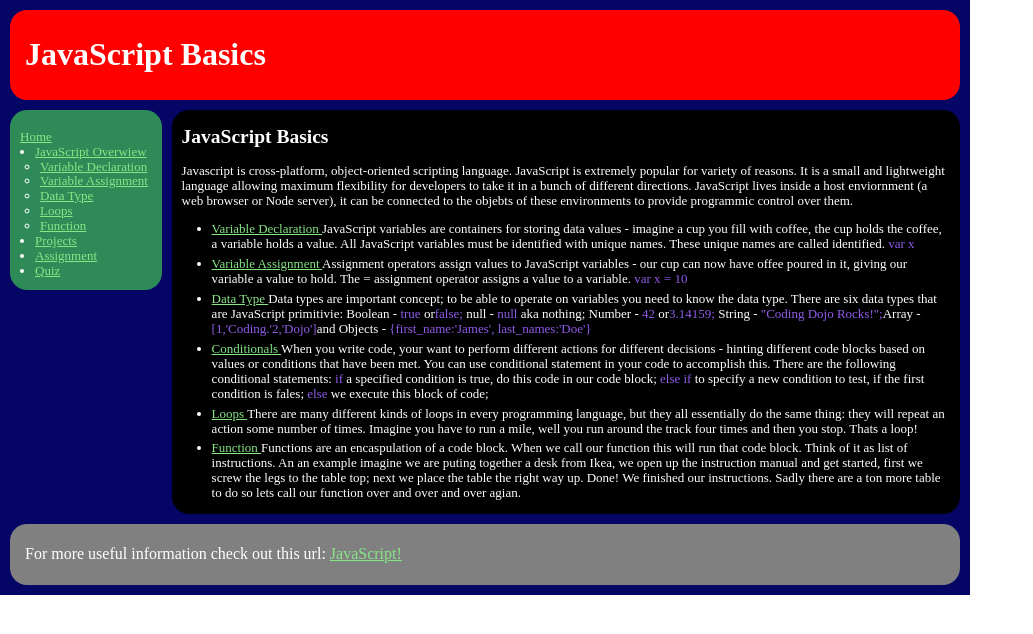
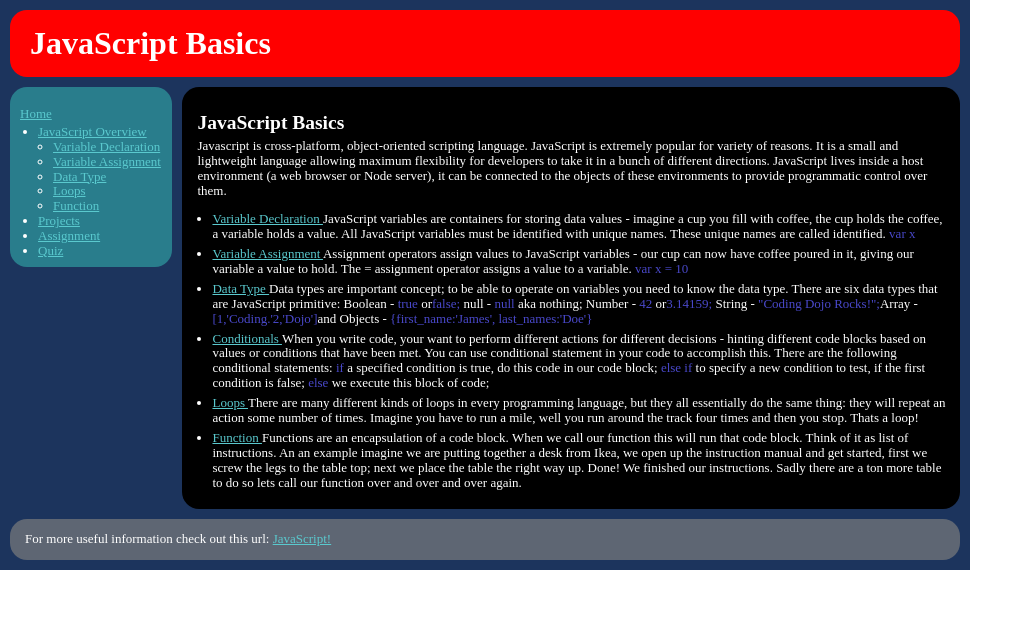
Before and after one commit to higashizono33/Web-Fundamental, a plain HTML site: page CSS/css_javascript_basics/index.html in a window 1280 px wide. Shown: the whole page, without its empty margins (0-1033 px from the left). Drawn offline with Linux system fonts and the light colour scheme.

Commit message:
updated css_javascript_basics

```diff
--- a/CSS/css_javascript_basics/index.html
+++ b/CSS/css_javascript_basics/index.html
@@ -17,7 +17,7 @@
             <div id="nav_list">
                 <a href="#">Home</a>
                 <ul>
-                    <li><a href="#">JavaScript Overwiew</a></li>
+                    <li><a href="#">JavaScript Overview</a></li>
                         <ul class="overview">
                             <li><a href="#">Variable Declaration</a></li>
                             <li><a href="#">Variable Assignment</a></li>
@@ -33,32 +33,45 @@
             <div class="main_container">
                 <h2>JavaScript Basics</h2>
                 <p>
-                    Javascript is cross-platform, object-oriented scripting language. JavaScript is extremely popular for variety of reasons. It is a small and lightweight language allowing maximum flexibility for developers to take it in a bunch of different directions. JavaScript lives inside a host enviornment (a web browser or Node server), it can be connected to the objebts of these environments to provide programmic control over them.
+                    Javascript is cross-platform, object-oriented scripting language. JavaScript is extremely popular for variety of reasons.
+                    It is a small and lightweight language allowing maximum flexibility for developers to take it in a bunch of different directions.
+                    JavaScript lives inside a host environment (a web browser or Node server), it can be connected to the objects of these environments
+                    to provide programmatic control over them.
                 </p>
                 <ul class="description">
                     <li>
                         <a href="#">Variable Declaration </a>
-                        JavaScript variables are containers for storing data values - imagine a cup you fill with coffee, the cup holds the coffee, a variable holds a value. All JavaScript variables must be identified with unique names. These unique names are called identified. <span>var x</span>
+                        JavaScript variables are containers for storing data values - imagine a cup you fill with coffee, the cup holds the coffee,
+                        a variable holds a value. All JavaScript variables must be identified with unique names. These unique names are called identified.
+                        <span>var x</span>
                     </li>
                     <li>
                         <a href="#">Variable Assignment </a>
-                        Assignment operators assign values to JavaScript variables - our cup can now have offee poured in it, giving our variable a value to hold. The = assignment operator assigns a value to a variable. <span>var x = 10</span>
+                        Assignment operators assign values to JavaScript variables - our cup can now have coffee poured in it, giving our variable a value to hold.
+                        The = assignment operator assigns a value to a variable. <span>var x = 10</span>
                     </li>
                     <li>
                         <a href="#">Data Type </a>
-                        Data types are important concept; to be able to operate on variables you need to know the data type. There are six data types that are JavaScript primitivie: Boolean - <span>true </span>or<span>false; </span>null - <span>null</span> aka nothing; Number - <span>42 </span>or<span>3.14159; </span>String - <span>"Coding Dojo Rocks!";</span>Array - <span>[1,'Coding.'2,'Dojo']</span>and Objects - <span>{first_name:'James', last_names:'Doe'}</span>
+                        Data types are important concept; to be able to operate on variables you need to know the data type. There are six data types that are JavaScript
+                        primitive: Boolean - <span>true </span>or<span>false; </span>null - <span>null</span> aka nothing; Number - <span>42 </span>or<span>3.14159;
+                        </span>String - <span>"Coding Dojo Rocks!";</span>Array - <span>[1,'Coding.'2,'Dojo']</span>and Objects - <span>{first_name:'James', last_names:'Doe'}</span>
                     </li>
                     <li>
                         <a href="#">Conditionals </a>
-                        When you write code, your want to perform different actions for different decisions - hinting different code blocks based on values or conditions that have been met. You can use conditional statement in your code to accomplish this. There are the following conditional statements: <span>if </span>a specified condition is true, do this code in our code block; <span>else if </span>to specify a new condition to test, if the first condition is fales; <span>else </span>we execute this block of code;
+                        When you write code, your want to perform different actions for different decisions - hinting different code blocks based on values or conditions that have been met.
+                        You can use conditional statement in your code to accomplish this. There are the following conditional statements: <span>if </span>a specified condition is true, do
+                        this code in our code block; <span>else if </span>to specify a new condition to test, if the first condition is false; <span>else </span>we execute this block of code;
                     </li>
                     <li>
                         <a href="#">Loops </a>
-                        There are many different kinds of loops in every programming language, but they all essentially do the same thing: they will repeat an action some number of times. Imagine you have to run a mile, well you run around the track four times and then you stop. Thats a loop!
+                        There are many different kinds of loops in every programming language, but they all essentially do the same thing: they will repeat an action some number of times.
+                        Imagine you have to run a mile, well you run around the track four times and then you stop. Thats a loop!
                     </li>
                     <li>
                         <a href="#">Function </a>
-                        Functions are an encaspulation of a code block. When we call our function this will run that code block. Think of it as list of instructions. An an example imagine we are puting together a desk from Ikea, we open up the instruction manual and get started, first we screw the legs to the table top; next we place the table the right way up. Done! We finished our instructions. Sadly there are a ton more table to do so lets call our function over and over and over agian.
+                        Functions are an encapsulation of a code block. When we call our function this will run that code block. Think of it as list of instructions. An an example imagine
+                        we are putting together a desk from Ikea, we open up the instruction manual and get started, first we screw the legs to the table top; next we place the table the right way up.
+                        Done! We finished our instructions. Sadly there are a ton more table to do so lets call our function over and over and over again.
                     </li>
                 </ul>
             </div>
--- a/CSS/css_javascript_basics/styles.css
+++ b/CSS/css_javascript_basics/styles.css
@@ -1,6 +1,6 @@
 .wrapper {
     width: 970px;
-    background-color: rgb(5, 5, 102);
+    background-color: #1c345d;
     color: white;
 }
 
@@ -14,8 +14,7 @@
 }
 
 .header h1 {
-    padding: 5px;
-    margin-left: 10px;
+    margin: 15px 20px 15px 20px;
 }
 
 .main_wrapper {
@@ -23,14 +22,14 @@
 }
 
 a {
-    color: rgb(134, 230, 134);
+    color: #5ac9ce;
 }
 
 #nav_list {
-    background-color: seagreen;
+    background-color: #297d8c;
     border-radius: 17px;
     height: 180px;
-    width: 450px;
+    width: 490px;
     margin-left: 10px;
     padding-right: 10px;
     font-size: 13px;
@@ -43,13 +42,13 @@ a {
 }
 
 #nav_list > ul {
-    margin-top: 0;
-    padding-left: 25px;
+    margin-top: 3px;
+    padding-left: 28px;
 }
 
 .overview {
     margin: 0;
-    padding-left: 5px;
+    padding-left: 15px;
 }
 
 .main_container {
@@ -57,19 +56,23 @@ a {
     margin: auto 10px;
     border-radius: 17px;
     font-size: 13px;
+    padding-bottom: 5px;
 }
 
 .main_container h2 {
-    margin-left: 10px;
+    margin: 25px 0 0 15px;
 }
 
 .main_container p {
-    margin-left: 10px;
-    margin-right: 10px;
+    margin: 5px 10px 0 15px;
+    /* margin-left: 15px;
+    margin-right: 10px; */
+
 }
 
 .description {
-    margin-right: 10px;
+    padding-left: 30px;
+    padding-right: 10px;
 }
 
 .description li {
@@ -77,18 +80,19 @@ a {
 }
 
 .main_container span {
-    color: rgb(145, 91, 233);
+    color: #4948ca;
 }
 
 .info {
     width: calc(100% - 20px);
-    background-color: grey;
+    background-color: #5e6673;
     margin: 10px;
     border-radius: 17px;
     display: inline-block;
 }
 
 .info > p {
-    padding: 5px;
+    padding: 0 5px 0 5px;
     margin-left: 10px;
+    font-size: 13px;
 }
```
Also changed, not shown: 1 other file.
